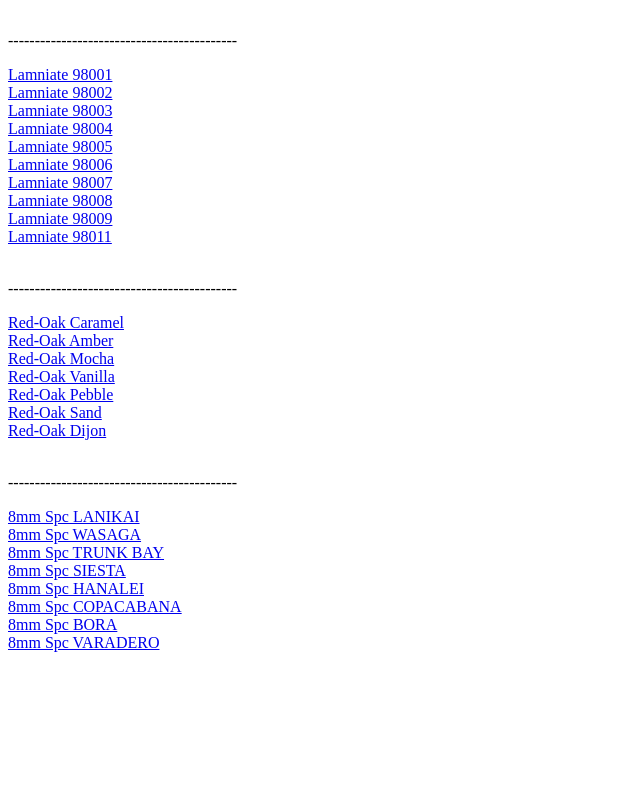
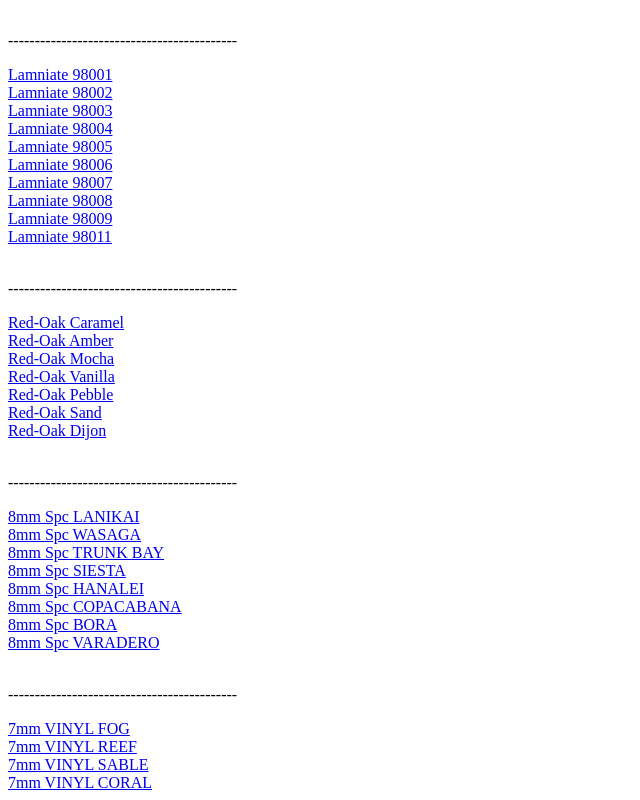
Before and after one commit to Haoran-Qi/Weiss, a SvelteKit app: page /papaslove in a window 1280 px wide. Shown: the part 844-1644 px from the top of the page, without its empty margins (0-640 px from the left). Before the commit the page ends 1504 px from the top, so only its background shows below. Built offline with nearby package versions, Linux system fonts and the light colour scheme.

Commit message:
4 new 7mm vinyl

```diff
--- a/src/routes/papaslove/+page.svelte
+++ b/src/routes/papaslove/+page.svelte
@@ -77,4 +77,10 @@
     <a href="../4c51363333344b2d334b"> 8mm Spc BORA </a>
     <a href="../4c51363333344b2d41"> 8mm Spc VARADERO</a>
 
+    <br/>
+    <p>-------------------------------------------</p>
+    <a href="../4c51363238332d36"> 7mm VINYL FOG</a>
+    <a href="../4c51363238332d36"> 7mm VINYL REEF</a>
+    <a href="../4c51363238332d36"> 7mm VINYL SABLE</a>
+    <a href="../4c51363238332d36"> 7mm VINYL CORAL</a>
 </nav>
```
